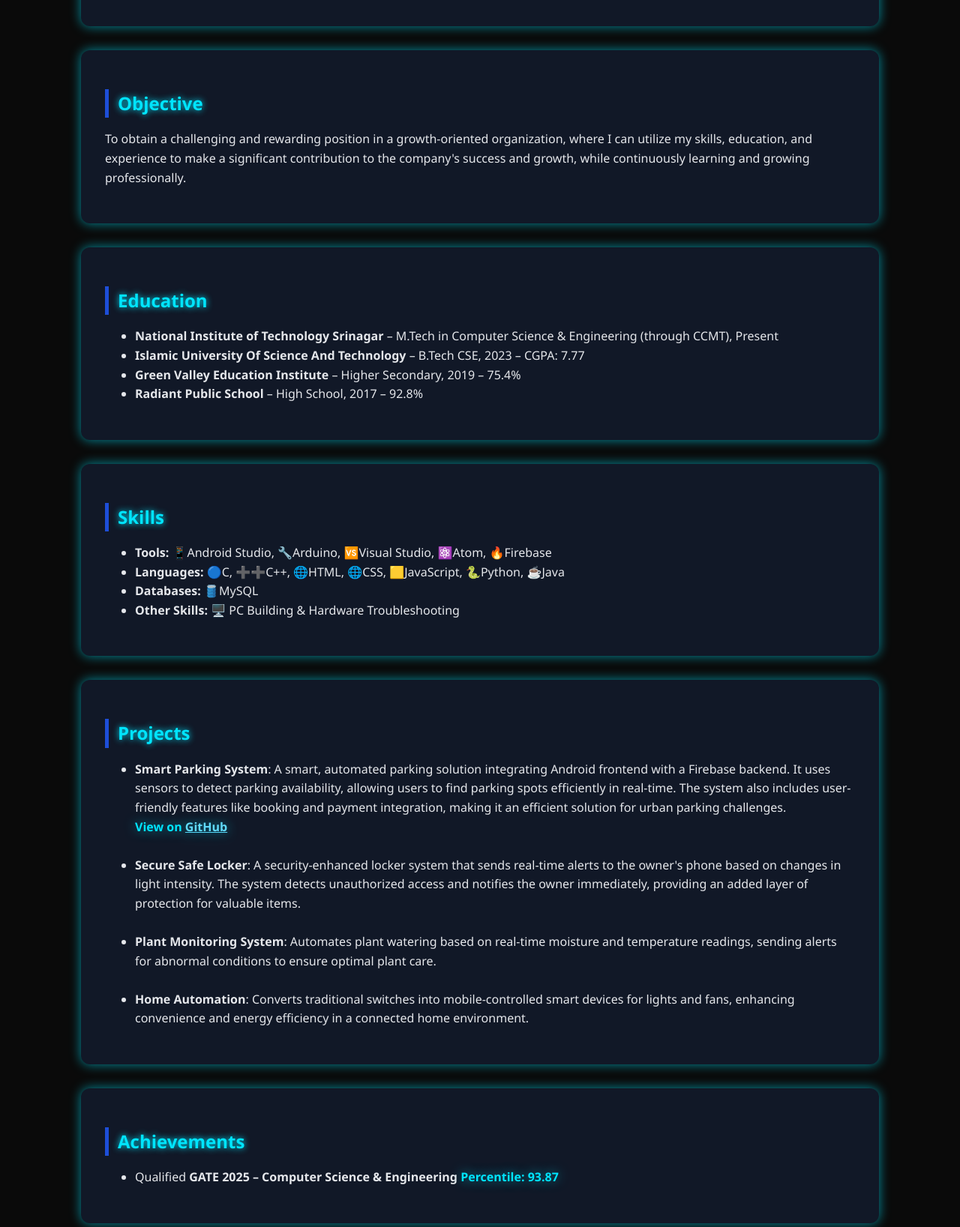
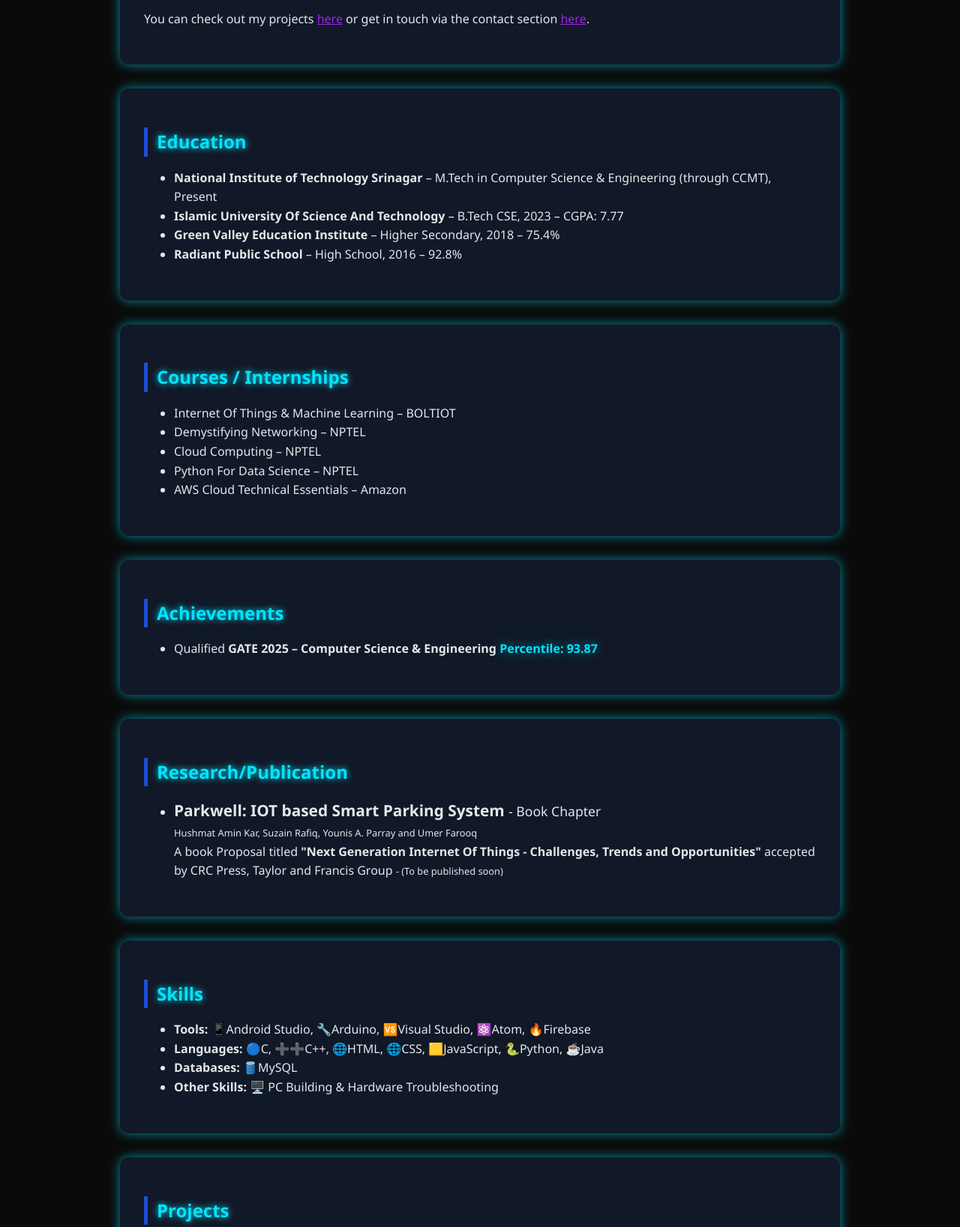
Before and after one commit to YounisAyoubParray/resume, a plain HTML site: page index.html in a window 1280 px wide. Shown: the part 464-2101 px from the top of the page at 75% size. Drawn offline with Linux system fonts and the light colour scheme.

Commit message:
Add files via upload

```diff
--- a/index.html
+++ b/index.html
@@ -25,7 +25,8 @@
     <ul class="nav-links">
       <li><a href="#about">About</a></li>
       <li><a href="#education">Education</a></li>
-      <li><a href="#achievements">Achievements</a></li>
+      <li><a href="#research">Research</a></li>
+      <li><a href="#skills">Skills</a></li>
       <li><a href="#projects">Projects</a></li>
       <li><a href="#contact">Contact</a></li>
     </ul>
@@ -51,21 +52,8 @@
       I’m always open to connecting, collaborating, or just chatting about tech and ideas. Let’s make something great together!
       </p>
       <p>
-      You can check out my projects <a href="#projects" style="color: #61dafb;">here</a> or get in touch via the contact section <a href="#contact" style="color: #61dafb;">here</a>.
+      You can check out my projects <a href="#projects" style="color:  #a020f0;">here</a> or get in touch via the contact section <a href="#contact" style="color: #a020f0">here</a>.
       </p>
-      </section>
-
-
-
-
-
-      <section id="objective" >
-        <h2 id="objective-heading">Objective</h2>
-        <p>
-          To obtain a challenging and rewarding position in a growth-oriented organization, where I
-          can utilize my skills, education, and experience to make a significant contribution to the
-          company's success and growth, while continuously learning and growing professionally.
-        </p>
       </section>
 
       <section id="education" >
@@ -75,10 +63,47 @@
           <strong>National Institute of Technology Srinagar</strong> –  M.Tech in Computer Science & Engineering (through CCMT), Present
           </li>
           <li><strong>Islamic University Of Science And Technology</strong> – B.Tech CSE, 2023 – CGPA: 7.77</li>
-          <li><strong>Green Valley Education Institute</strong> – Higher Secondary, 2019 – 75.4%</li>
-          <li><strong>Radiant Public School</strong> – High School, 2017 – 92.8%</li>
+          <li><strong>Green Valley Education Institute</strong> – Higher Secondary, 2018 – 75.4%</li>
+          <li><strong>Radiant Public School</strong> – High School, 2016 – 92.8%</li>
         </ul>
       </section>
+
+      <section id="courses">
+        <h2 id="courses-heading">Courses / Internships</h2>
+        <ul>
+          <li>Internet Of Things & Machine Learning – BOLTIOT</li>
+          <li>Demystifying Networking – NPTEL</li>
+          <li>Cloud Computing – NPTEL</li>
+          <li>Python For Data Science – NPTEL</li>
+          <li>AWS Cloud Technical Essentials – Amazon</li>
+        </ul>
+      </section>
+
+
+      <section id="achievements" >
+        <h2 id="achievements-heading">Achievements</h2>
+          <ul>
+        <li>
+           Qualified <strong>GATE 2025 – Computer Science & Engineering</strong>
+          <span class="highlight">Percentile: 93.87</span>
+          </li>
+          </ul>
+      </section>
+
+
+      <section id="research" >
+        <h2 id="research-heading">Research/Publication</h2>
+        <ul>
+          <li>
+        <p>
+          <span style="font-weight: bold; font-size: 1.3rem;">Parkwell: IOT based Smart Parking System </span><span style="font-size: 1.1rem;">- Book Chapter</span> <br>
+          <span style="font-size: 0.8rem;">Hushmat Amin Kar, Suzain Rafiq, Younis A. Parray and Umer Farooq</span><br>
+          A book Proposal titled <span style="font-weight: bold;"> "Next Generation Internet Of Things - Challenges, Trends and Opportunities" </span> accepted by CRC Press, Taylor and Francis Group <span style="font-size: 0.8rem;"> - (To be published soon)</span>
+        </p>
+        </li>
+        </ul>
+      </section>
+
 
       <section id="skills" >
         <h2 id="skills-heading">Skills</h2>
@@ -91,37 +116,21 @@
         </ul>
       </section>
 
+
       <section id="projects" >
         <h2 id="projects-heading">Projects</h2>
         <ul>
           <li><strong>Smart Parking System</strong>: A smart, automated parking solution integrating Android frontend with a Firebase backend. It uses sensors to detect parking availability, allowing users to find parking spots efficiently in real-time. The system also includes user-friendly features like booking and payment integration, making it an efficient solution for urban parking challenges.<br>
-            <span class="highlight">View on <a href="https://github.com/YounisAyoubParray/ParkWell-SmartParkingSystem" target="_blank" style="color: #61dafb;">GitHub</a></span></li>
+            <span >View on <a href="https://github.com/YounisAyoubParray/ParkWell-SmartParkingSystem" target="_blank" style="color:  #a020f0">GitHub</a></span></li>
           <br><li><strong>Secure Safe Locker</strong>: A security-enhanced locker system that sends real-time alerts to the owner's phone based on changes in light intensity. The system detects unauthorized access and notifies the owner immediately, providing an added layer of protection for valuable items.</li>
           <br><li><strong>Plant Monitoring System</strong>: Automates plant watering based on real-time moisture and temperature readings, sending alerts for abnormal conditions to ensure optimal plant care.</li>
           <br><li><strong>Home Automation</strong>: Converts traditional switches into mobile-controlled smart devices for lights and fans, enhancing convenience and energy efficiency in a connected home environment.</li>
         </ul>
       </section>
 
-      <section id="achievements" >
-        <h2 id="achievements-heading">Achievements</h2>
-          <ul>
-        <li>
-           Qualified <strong>GATE 2025 – Computer Science & Engineering</strong>
-          <span class="highlight">Percentile: 93.87</span>
-          </li>
-          </ul>
-      </section>
 
-      <section id="courses">
-        <h2 id="courses-heading">Courses / Internships</h2>
-        <ul>
-          <li>Internet Of Things & Machine Learning – BOLTIOT</li>
-          <li>Demystifying Networking – NPTEL</li>
-          <li>Cloud Computing – NPTEL</li>
-          <li>Python For Data Science – NPTEL</li>
-          <li>AWS Cloud Technical Essentials – Amazon</li>
-        </ul>
-      </section>
+
+
     </div>
 
 
@@ -130,8 +139,8 @@
 <section id="contact" class="contact">
   📍 Hazratbal, Srinagar, J&K, India <br>
   📧 younisayoubparray@gmail.com <br>
-  💼 <a href="https://www.linkedin.com/in/younis-parray10" target="_blank">LinkedIn</a> (Not active sometimes) | 💻 <a href="https://github.com/YounisAyoubParray" target="_blank">GitHub</a><br>
-  🗣️ Languages: 🇮🇳 English (Proficient), 🇮🇳 Urdu (Native), 🇮🇳 Kashmiri (Native)
+  🗣️ Languages: 🇮🇳 English (Proficient), 🇮🇳 Urdu (Native), 🇮🇳 Kashmiri (Native)<br>
+  <p style="text-align: center"><a href="https://www.linkedin.com/in/younis-parray10" target="_blank"><img src="./resources/icons8-linkedin.svg"></a> | <a href="https://github.com/YounisAyoubParray" target="_blank"><img src="./resources/icons8-github.svg"></a> | <a href="https://instagram.com/younisayoubparray" target="_blank"><img src="./resources/icons8-insta.svg"></a></p>
 </section>
 
 
@@ -143,7 +152,7 @@
       <a href="#top">Back to top ↑</a><br>
       <img src="https://hitscounter.dev/api/hit?url=https%3A%2F%2Fyounisayoubparray.github.io%2Fresume-site%2F&label=Visitors+Count&icon=info-circle-fill&color=%236ea8fe">
     </div>
-      <div class="easter-egg" >
+    <div class="easter-egg" >
 
     <p>Loading tip...</p>
 
--- a/style.css
+++ b/style.css
@@ -1,4 +1,4 @@
-/* === GENERAL (Miya Neon Style) === */
+
 :root {
   --primary-color: #0f172a;      /* Deep Navy */
   --secondary-color: #00e5ff;    /* Neon Cyan */
@@ -11,7 +11,7 @@
   --glow: 0 0 15px rgba(0,229,255,0.6);
 }
 
-/* === BODY === */
+
 body {
   font-family: 'Segoe UI', sans-serif;
   margin: 0;
@@ -25,7 +25,7 @@ body {
 
 
 
-/* === HEADINGS === */
+
 h1 {
   font-size: 2.7rem;
   font-weight: 800;
@@ -44,11 +44,11 @@ h2 {
   text-shadow: 0 0 8px var(--secondary-color);
 }
 
-/* === SECTIONS === */
+
 section {
   margin: 2rem auto;
   padding: 2rem;
-  max-width: 1000px;
+  width: 70vw;
   background: var(--section-bg);
   border-radius: 12px;
   box-shadow: var(--glow);
@@ -122,7 +122,7 @@ section:hover {
   box-shadow: 0 4px 10px rgba(0,0,0,0.05);
 }
 
-/* Inner container */
+
 .nav-container {
   max-width: 1000px;
   margin: 0 auto;
@@ -132,11 +132,11 @@ section:hover {
   justify-content: space-between;
 }
 
-/* Logo / Name */
+
 .logo {
   font-size: 1.5rem;
   font-weight: bold;
-  color: #a020f0; /* Neon Purple base */
+  color: #a020f0;
   text-shadow:
     0 0 5px #a020f0,
     0 0 10px #a020f0,
@@ -164,7 +164,7 @@ section:hover {
   animation: neonPulse 2s infinite alternate;
 }
 
-/* Links */
+
 .nav-links {
   list-style: none;
   display: flex;
@@ -182,13 +182,19 @@ section:hover {
   color: #0d6efd;
 }
 
-/* Hamburger hidden by default (desktop) */
+
 .menu-toggle {
   display: none;
 }
 
-/* Mobile styles */
+
 @media (max-width: 920px) {
+
+section{
+  width: 80vw;
+}
+
+
   .menu-toggle {
     display: block;
     font-size: 1.8rem;
@@ -204,10 +210,10 @@ section:hover {
   flex-direction: column;
   position: absolute;
   top: 100%;
-  left: 0;
-  width: 100%;
-  background: #000000;
+  right: 0;
+  background: #00000099;
   padding-bottom: 1rem;
+  padding-right: 2rem;
   margin: 0;
   box-shadow: 0 4px 10px rgba(0,0,0,0.1);
 }
```
Also changed, not shown: script.js (+0 -30 lines).
